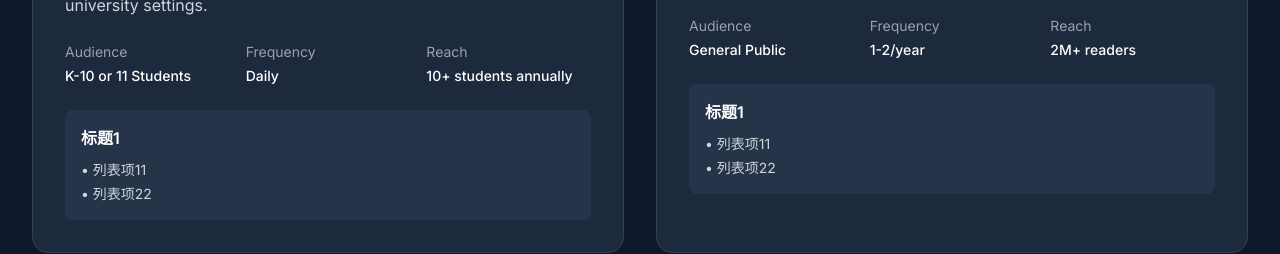
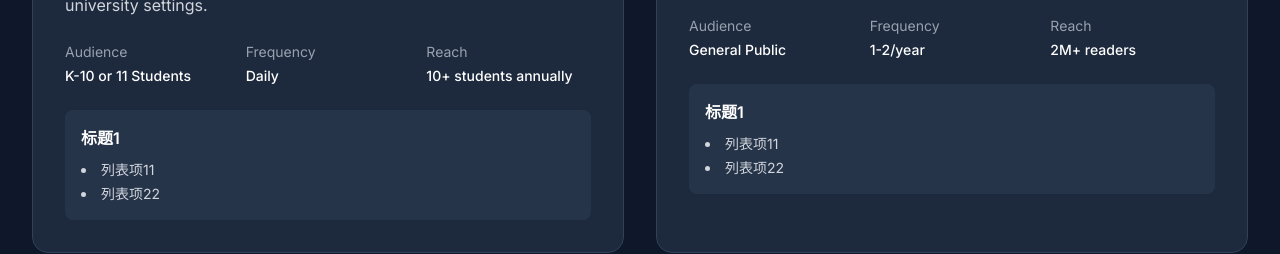
Before and after one commit to yuan-impact/qian-yuan-website, a Next.js app: page /outreach in a window 1280 px wide. Shown: the part 1300-1554 px from the top of the page. Built offline with nearby package versions, Linux system fonts and the light colour scheme.

Commit message:
outreach_texts3

```diff
--- a/src/app/outreach/page.tsx
+++ b/src/app/outreach/page.tsx
@@ -76,9 +76,9 @@ export default function Outreach() {
                       <h4 className="text-white font-semibold mb-2">
                         {program.list.title}
                       </h4>
-                      <ul className="text-gray-300 text-sm space-y-1">
-                        {program.list.items.map((i, iIndex) => (
-                          <li key={iIndex}>• {i}</li>
+                      <ul className="list-disc list-inside text-gray-300 text-sm space-y-1">
+                        {program.list?.items?.map((item: string, iIndex: number) => (
+                          <li key={iIndex}>{item}</li>
                         ))}
                       </ul>
                     </div>
```
